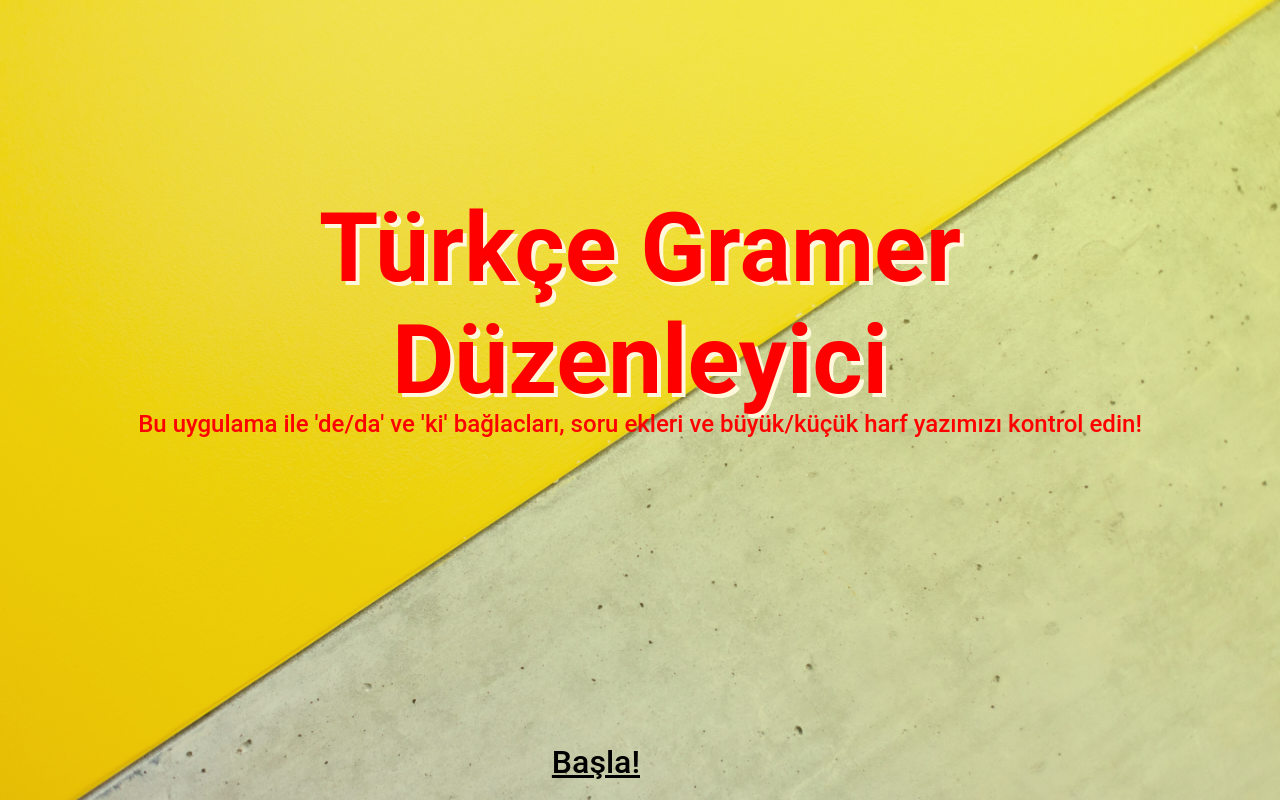
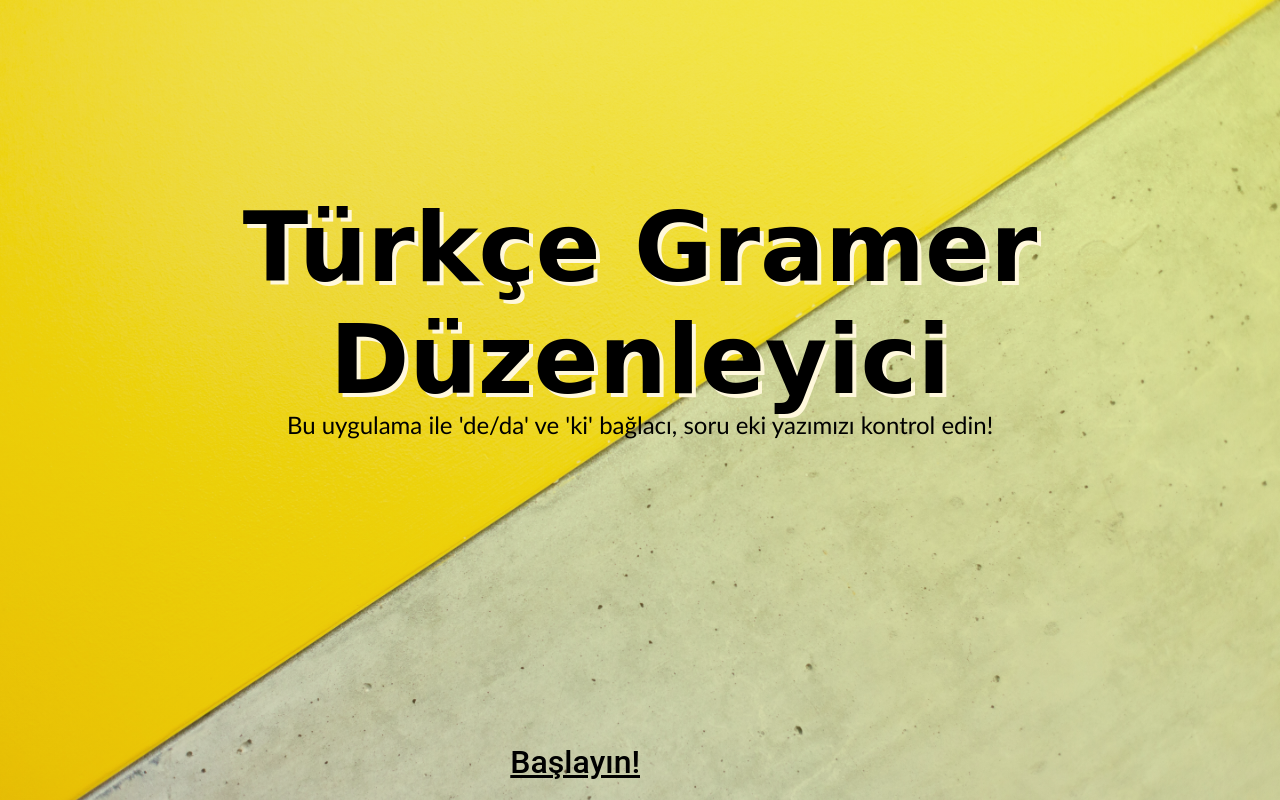
Before and after one commit to bengisucam/TurkishGrammarCorrection, a Django app: template WebProject/grammarcorrection/templates/grammarcorrection/base.html in a window 1280 px wide. Run offline with Django 3.2, Linux system fonts and the light colour scheme; the template is opened without the code that fills it, so the values that code supplies are empty.

Commit message:
style back to original

```diff
--- a/WebProject/grammarcorrection/static/css/form.css
+++ b/WebProject/grammarcorrection/static/css/form.css
@@ -106,7 +106,7 @@ body {
 }
 
 #link-wrapper a, p{
-    font-size: 2em;
+    font-size: 1.3em;
     font-family: "Roboto";
     color: #fff;
     top: 20%;
--- a/WebProject/grammarcorrection/static/css/style.css
+++ b/WebProject/grammarcorrection/static/css/style.css
@@ -28,8 +28,8 @@ h1{
     font-size: 6em;
     text-align: center;
     font-weight: 600;
-    /*font-family: 'Montserrat Alternates', sans-serif;*/
-    font-family: "Roboto", serif;
+    font-family: "Brush Script MT", cursive;
+    /*font-family: "Roboto", serif;*/
     text-shadow: 4px 4px cornsilk;
     color: black;
     width: 70%;
@@ -43,10 +43,10 @@ h3{
     font-size: 2em;
     text-align: center;
     font-weight: 600;
-    /*font-family: 'Montserrat Alternates', sans-serif;*/
-    font-family: "Roboto", serif;
+    font-family: 'Montserrat Alternates', sans-serif;
+    /*font-family: "Roboto", serif;*/
 
-    text-shadow: 4px 4px #ff0000;
+    text-shadow: 4px 4px ;
     color: mintcream;
     width: 70%;
     position: absolute;
@@ -74,9 +74,7 @@ a, a:hover, a:visited{
 p {
     font-size: 1.5em;
     font-weight: 500;
-      font-family: "Roboto", serif;
-
-    color: #319c27;
+    font-family: "Gill Sans MT";
     /*text-align: center;*/
     position: absolute;
     top: 50%;
--- a/WebProject/grammarcorrection/templates/grammarcorrection/base.html
+++ b/WebProject/grammarcorrection/templates/grammarcorrection/base.html
@@ -9,9 +9,9 @@
 
     <body>
         <div id="wrapper">
-            <h1 style="color:red;" >Türkçe Gramer Düzenleyici</h1>
-            <p style="color:red;"> Bu uygulama ile 'de/da' ve 'ki' bağlacları, soru ekleri ve büyük/küçük harf yazımızı kontrol edin!</p>
-            <a style="color:black;"id="link-to-form" href="{% url 'form' %}">Başla!</a>
+            <h1>Türkçe Gramer Düzenleyici</h1>
+            <p> Bu uygulama ile 'de/da' ve 'ki' bağlacı, soru eki yazımızı kontrol edin!</p>
+             <a id="link-to-form" href="{% url 'form' %}">Başlayın!</a>
             <!--    <a href="form">Go to</a>-->
         </div>
     </body>
--- a/WebProject/grammarcorrection/templates/grammarcorrection/forms.html
+++ b/WebProject/grammarcorrection/templates/grammarcorrection/forms.html
@@ -13,7 +13,7 @@
           {% csrf_token %}
 
         <div id="link-wrapper">
-            <p><a style="color:red;" id="link-to-form" href="{% url 'home-page' %}">Anasayfa</a></p>
+            <p><a id="link-to-form" href="{% url 'home-page' %}">Anasayfa</a></p>
         </div>
 
           <textarea placeholder="Buraya yazın..." id="input_text" name="in_text" rows="5" cols="50" style="overflow-y:scroll;">{{ input_text }}</textarea>
```
